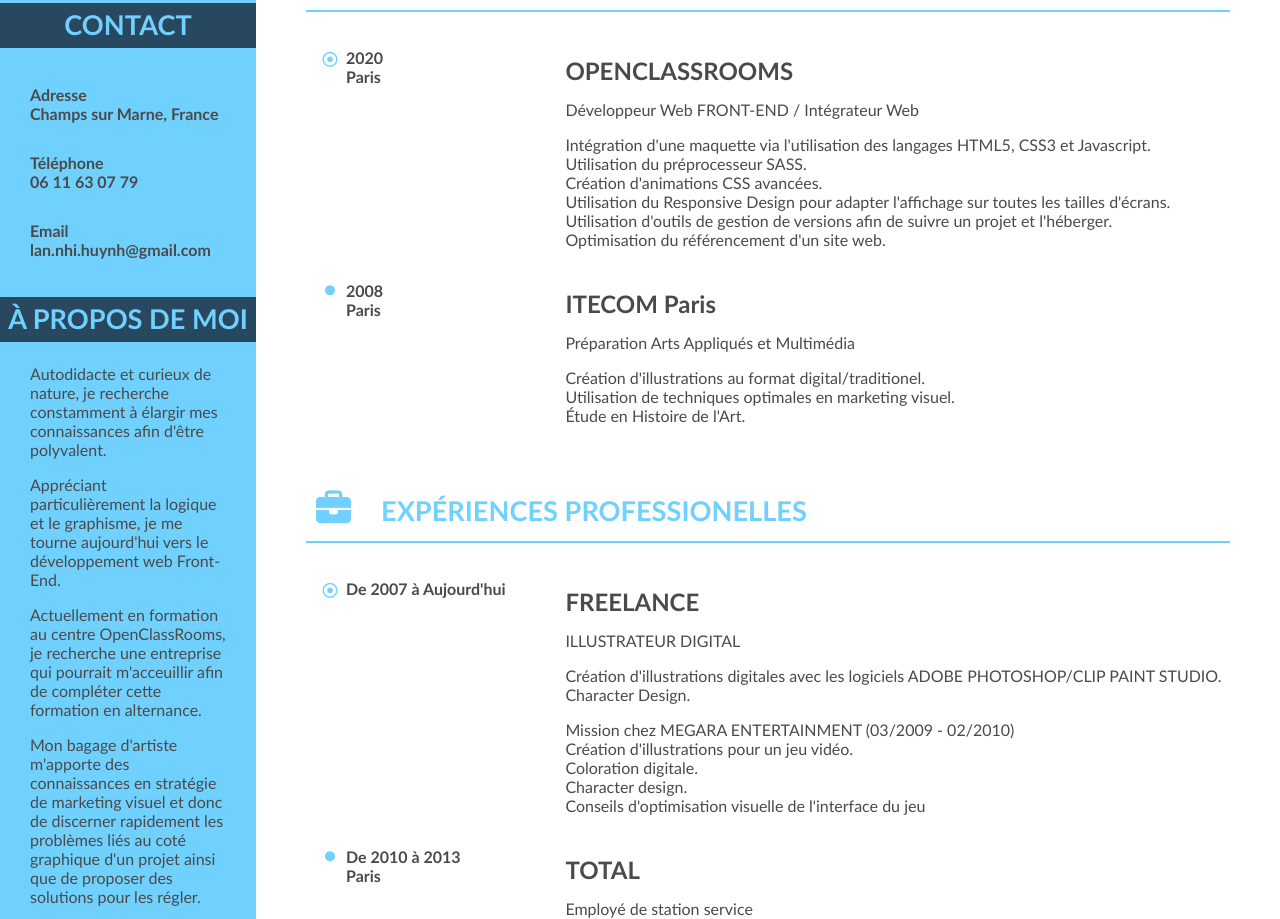
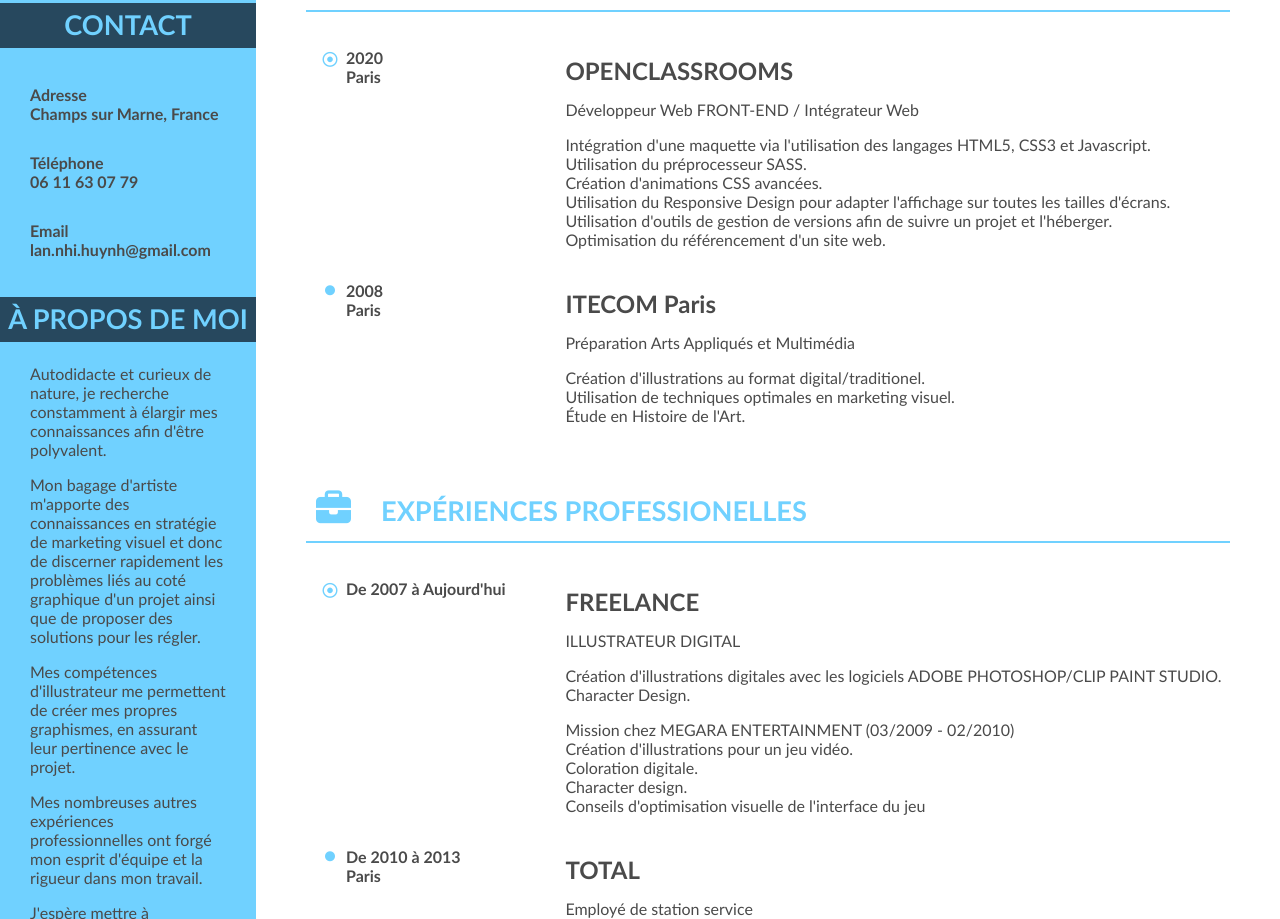
Before and after one commit to Lankynee/HuynhLanNhi_CV, a plain HTML site: page index.html in a window 1280 px wide. Shown: the part 280-1199 px from the top of the page. Drawn offline with Linux system fonts and the light colour scheme.

Commit message:
A propos plus court

```diff
--- a/index.html
+++ b/index.html
@@ -37,7 +37,6 @@
                 <div class="bio">
                     <h2 class="text-primary">À PROPOS DE MOI</h2>
                     <p>Autodidacte et curieux de nature, je recherche constamment à élargir mes connaissances afin d'être polyvalent.</p><p>
-                    Appréciant particulièrement la logique et le graphisme, je me tourne aujourd'hui vers le développement web Front-End. </p><p>Actuellement en formation au centre OpenClassRooms, je recherche une entreprise qui pourrait m'acceuillir afin de compléter cette formation en alternance.</p><p>
                     Mon bagage d'artiste m'apporte des connaissances en stratégie de marketing visuel et donc de discerner rapidement les problèmes liés au coté graphique d'un projet ainsi que de proposer des solutions pour les régler.</p><p>
                     Mes compétences d'illustrateur me permettent de créer mes propres graphismes, en assurant leur pertinence avec le projet.</p><p>
                     Mes nombreuses autres expériences professionnelles ont forgé mon esprit d'équipe et la rigueur dans mon travail.
```
